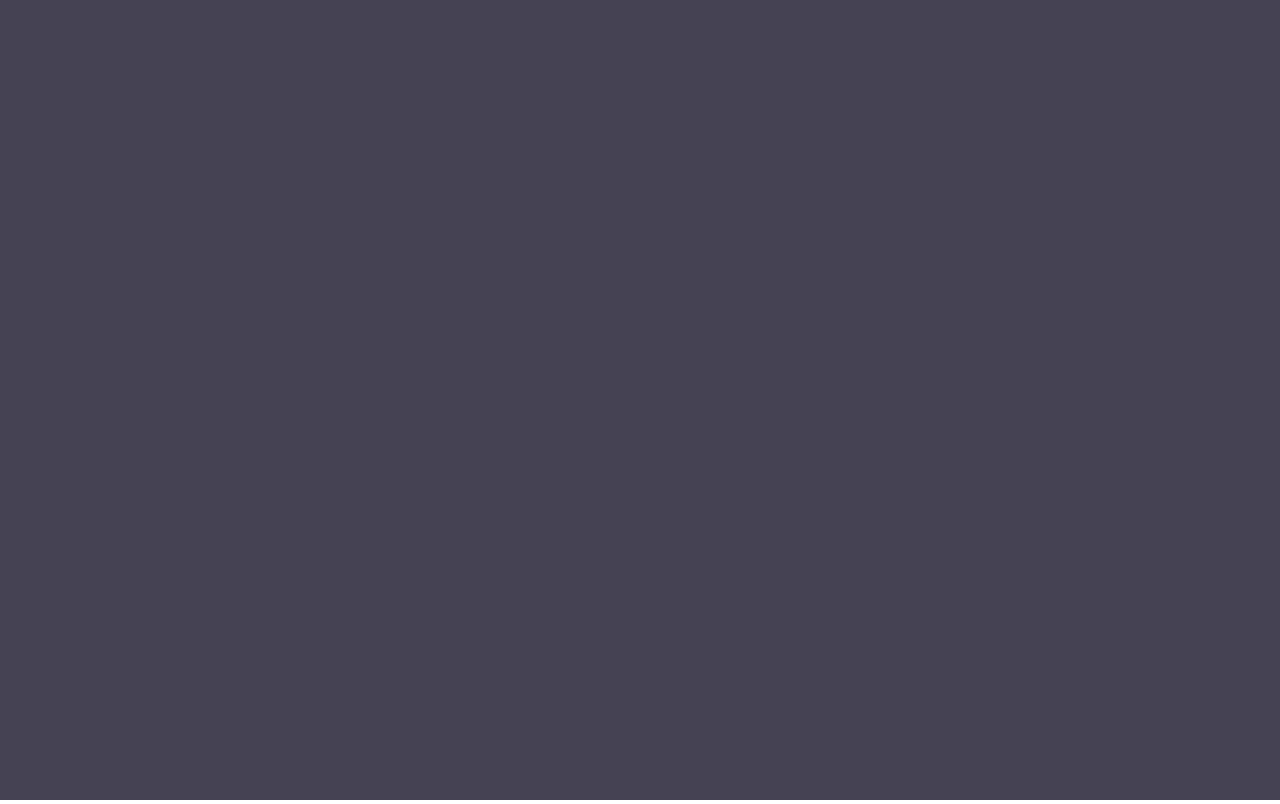
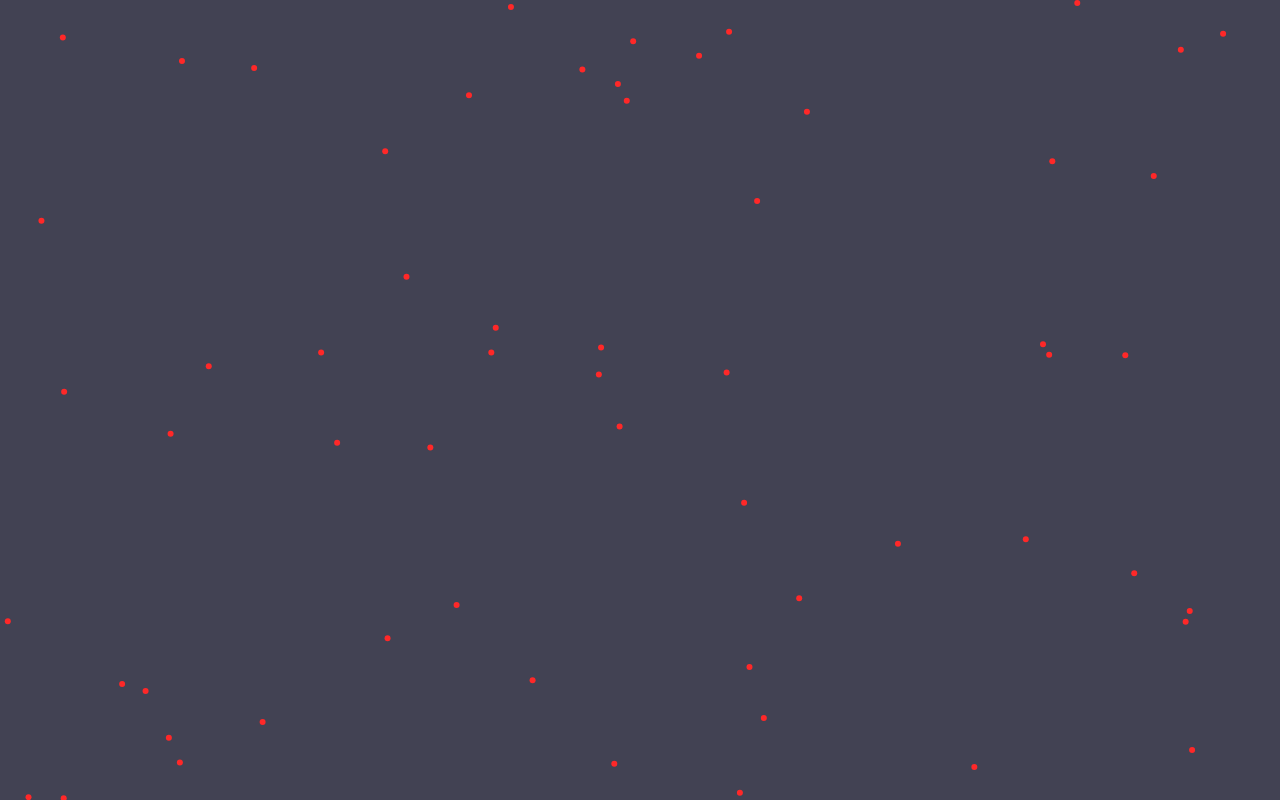
Before and after one commit to urcosmos/practice-js-particles-canvas-animation, a plain HTML site: page index.html in a window 1280 px wide. Drawn offline with Linux system fonts and the light colour scheme.

Commit message:
add: some code

```diff
--- a/index.html
+++ b/index.html
@@ -11,7 +11,7 @@
 
 <body>
 
-  <script src="script.js"></script>
+  <script type="module" src="script.js"></script>
 </body>
 
 </html>
--- a/script.js
+++ b/script.js
@@ -5,9 +5,12 @@
   let w = canvas.width = innerWidth;
   let h = canvas.height = innerHeight;
   let particles = [];
-  let propertis = {
+  let properties = {
     bgColor: 'rgba(66, 66, 83, 1)',
-
+    particleColor: 'rgba(255, 40, 40, 1)',
+    particleRadius: 3,
+    particleCount: 60,
+    particleMaxVelocity: 0.5
   };
 
   document.querySelector('body').appendChild(canvas);
@@ -17,17 +20,57 @@
     h = canvas.height = innerHeight;
   };
 
+  class Particle {
+    constructor() {
+      this.x = Math.random() * w;
+      this.y = Math.random() * h;
+      this.velocityX = Math.random() * (properties.particleMaxVelocity * 2) - properties.particleMaxVelocity;
+      this.velocityY = Math.random() * (properties.particleMaxVelocity * 2) - properties.particleMaxVelocity;
+    }
+
+    reDraw() {
+      ctx.beginPath();
+      ctx.arc(this.x, this.y, properties.particleRadius, 0, Math.PI * 2);
+      ctx.closePath();
+      ctx.fillStyle = properties.particleColor;
+      ctx.fill();
+    }
+
+    position() {
+      // if (this.x + this.velocityX > w && this.velocityX > 0 || this.x + this.velocityX < 0 && this.velocityX < 0) {
+      if (this.x + this.velocityX > w || this.x + this.velocityX < 0) {
+        this.velocityX *= -1;
+      }
+      if (this.y + this.velocityY > h || this.y + this.velocityY < 0) {
+        this.velocityY *= -1;
+      }
+      this.x += this.velocityX;
+      this.y += this.velocityY;
+    }
+  }
+
+  function reDrawParticles() {
+    for (let i in particles) {
+      particles[i].position();
+      particles[i].reDraw();
+    }
+  }
+
   function reDrawBackground() {
-    ctx.fillStyle = propertis.bgColor;
+    ctx.fillStyle = properties.bgColor;
     ctx.fillRect(0, 0, w, h);
   }
 
   function loop() {
     requestAnimationFrame(loop);
     reDrawBackground();
+    reDrawParticles();
   }
 
   function init() {
+    for (let i = 0; i < properties.particleCount; i++) {
+      particles.push(new Particle());
+    }
     loop();
   }
 
```
Also changed, not shown: class/Particle.js (deleted, +0 -7 lines).
